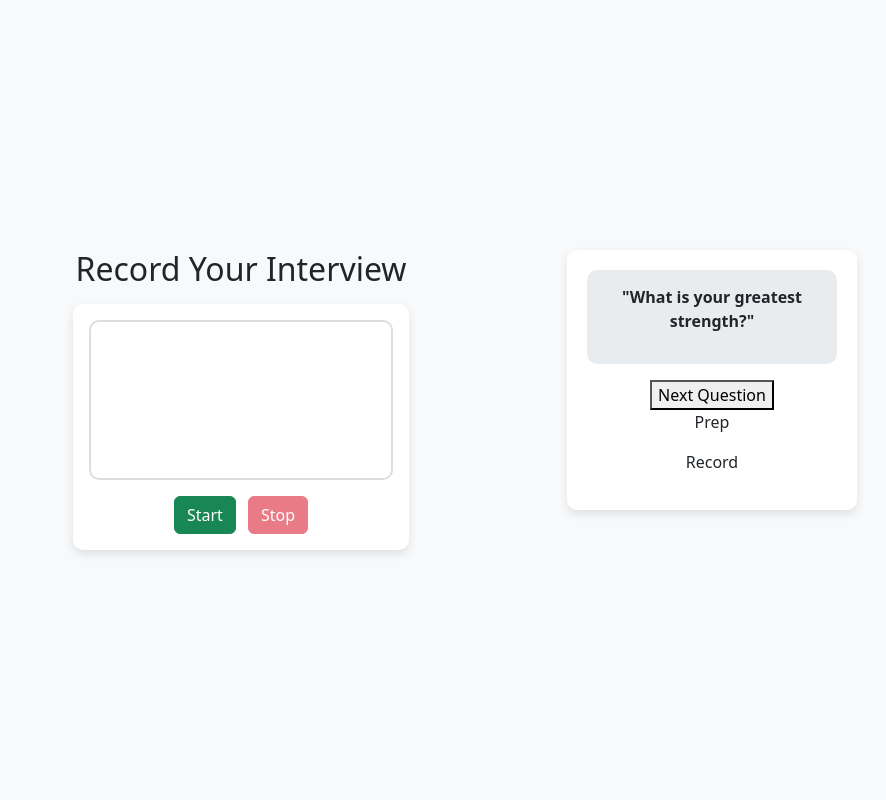
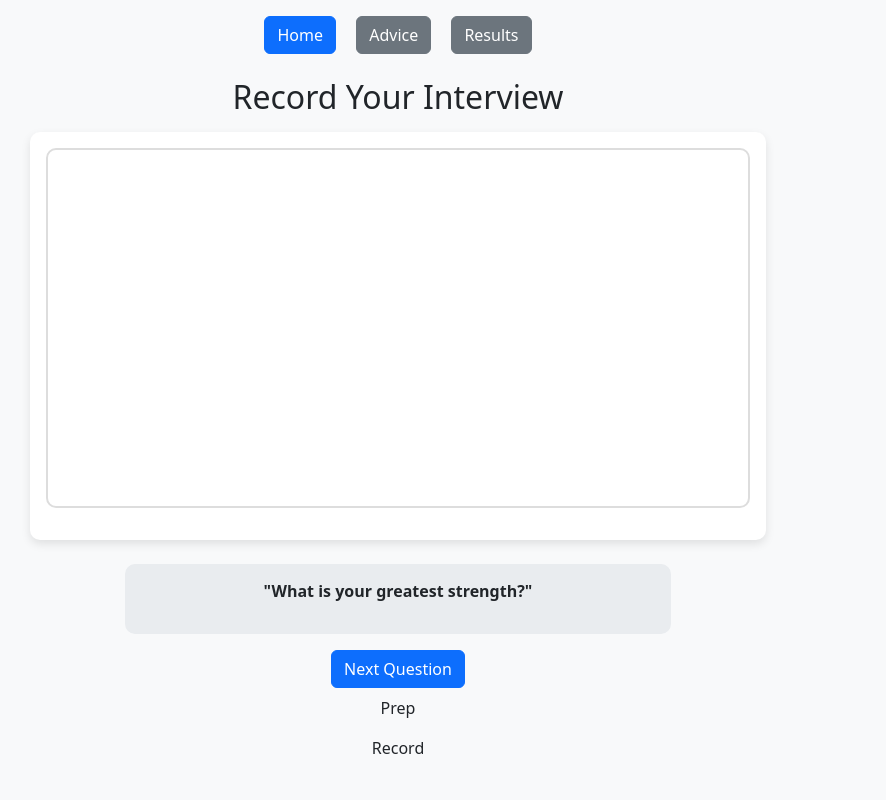
Before and after one commit to Kanav1290/ichack25, a Flask app: page / in a window 1280 px wide. Shown: the whole page, without its empty margins (242-1128 px from the left). Run offline with Flask 3, Linux system fonts and the light colour scheme.

Commit message:
Improved homepage

```diff
--- a/templates/index.html
+++ b/templates/index.html
@@ -13,43 +13,41 @@
 
     <!-- JS File -->
     <script src="../static/script.js"></script>
-
-    <style>
-
-    </style>
 </head>
 <body>
+    <div class="container text-center mt-3">
+        <!-- Navigation Buttons -->
+        <div class="mb-4">
+            <a href="/" class="btn btn-primary mx-2">Home</a>
+            <a href="/advice" class="btn btn-secondary mx-2">Advice</a>
+            <a href="/results" class="btn btn-secondary mx-2">Results</a>
+        </div>
 
-    <div class="container-fluid">
-        <div class="row w-75">
-
-            <!-- LEFT SIDE: VIDEO RECORDING -->
+        <!-- Video Recording Section -->
+        <div class="row justify-content-center">
             <div class="col-md-8 d-flex flex-column align-items-center">
-                <h2 class="mb-3 text-center">Record Your Interview</h2>
-                <div class="interview-box p-3">
+                <h2 class="mb-3">Record Your Interview</h2>
+                <div class="interview-box p-3 w-100">
                     <div class="video-container">
                         <video id="video" autoplay class="w-100"></video>
                     </div>
-                    <div class="mt-3 text-center">
-                        <button id="start" class="btn btn-success me-2" onclick="startRecording()">Start</button>
-                        <button id="stop" class="btn btn-danger" onclick="stopRecording()" disabled>Stop</button>
+                    <div class="mt-3">
                         <a id="download" style="display:none;" download="recorded-video.webm" class="btn btn-secondary mt-2">Download</a>
                     </div>
                 </div>
             </div>
+        </div>
 
-            <!-- RIGHT SIDE: QUESTION + BUTTONS -->
-            <div class="col-md-4 d-flex flex-column align-items-center">
-                <div class="right-panel w-100 text-center">
-                    <div class="quote-box mb-3">
-                        <p id="questionText">"What is your greatest strength?"</p>
-                    </div>
-                    <button id="questionButton">Next Question</button>
-                    <p id="prepTimer">Prep</p>
-                    <p id="recordTimer">Record</p>
+        <!-- Question and Buttons Section -->
+        <div class="row justify-content-center mt-4">
+            <div class="col-md-6 text-center">
+                <div class="quote-box mb-3">
+                    <p id="questionText">"What is your greatest strength?"</p>
                 </div>
+                <button id="questionButton" class="btn btn-primary mb-2">Next Question</button>
+                <p id="prepTimer">Prep</p>
+                <p id="recordTimer">Record</p>
             </div>
-
         </div>
     </div>
 
```
